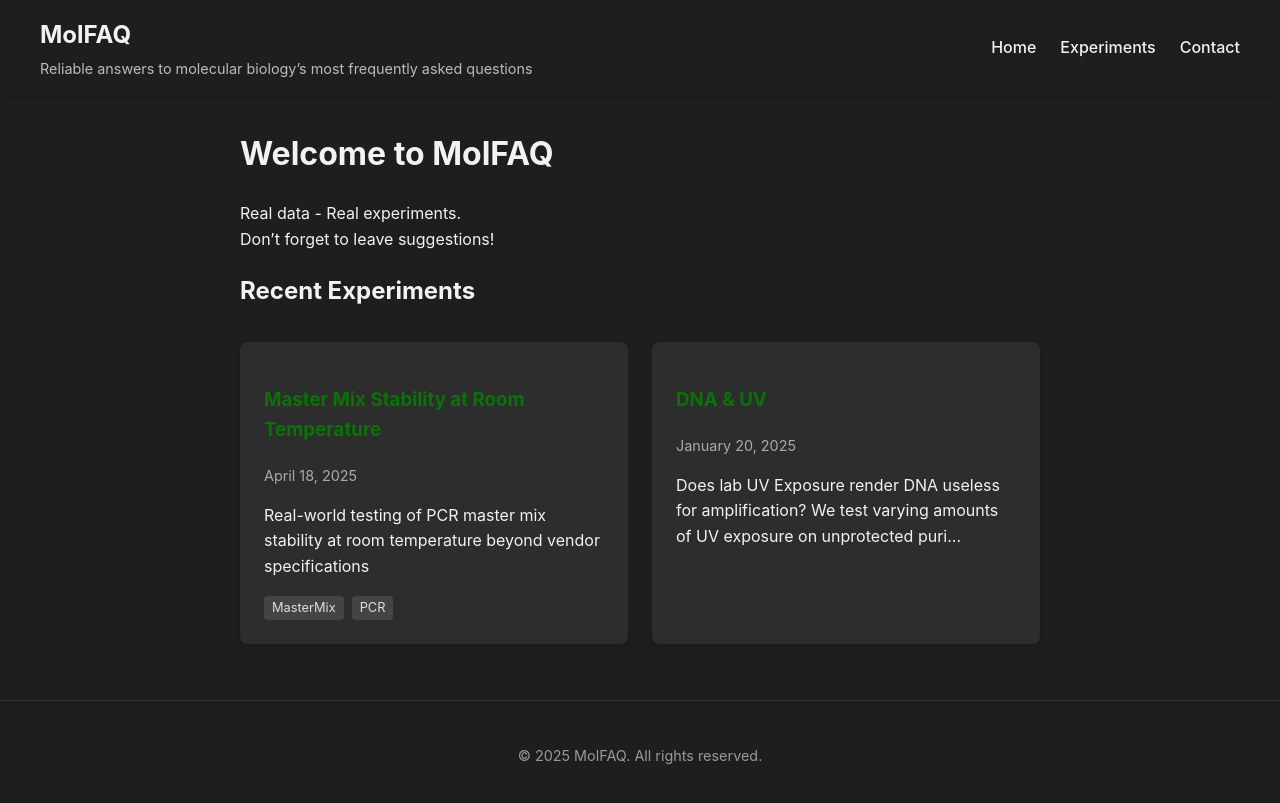
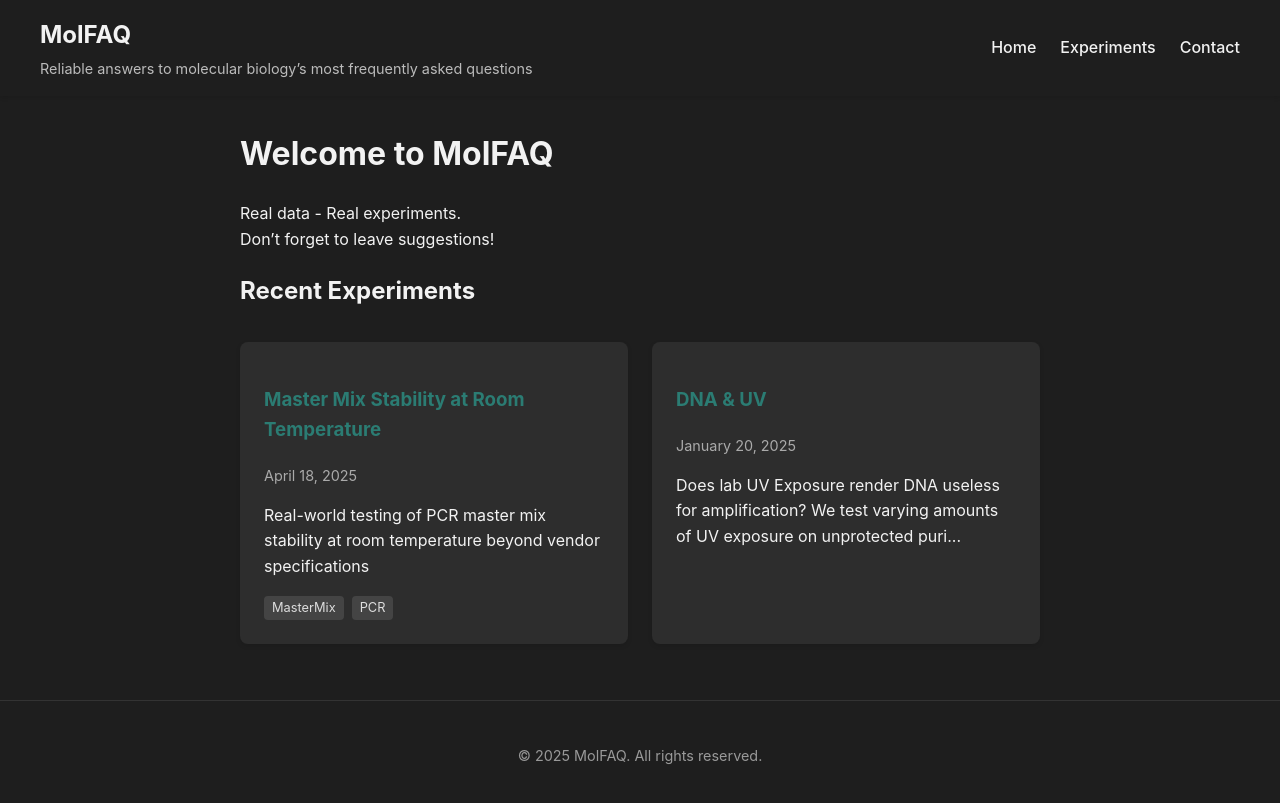
Before and after one commit to DylanCosto/DylanCosto.github.io, a Jekyll site: the page built from index.md, in a window 1280 px wide. Shown: the top 803 px of the page. Built offline with Jekyll 4.4.1, drawn with Linux system fonts in a browser that asks for light colours.

Commit message:
color fix

```diff
--- a/_layouts/default.html
+++ b/_layouts/default.html
@@ -8,7 +8,7 @@
     :root {
       --bg-color: #1e1e1e;
       --text-color: #f2f2f2;
-      --accent-color: #0c7208;
+      --accent-color: #2b7c73;
       --secondary-color: #64b5f6;
       --card-bg: #2d2d2d;
     }
```
